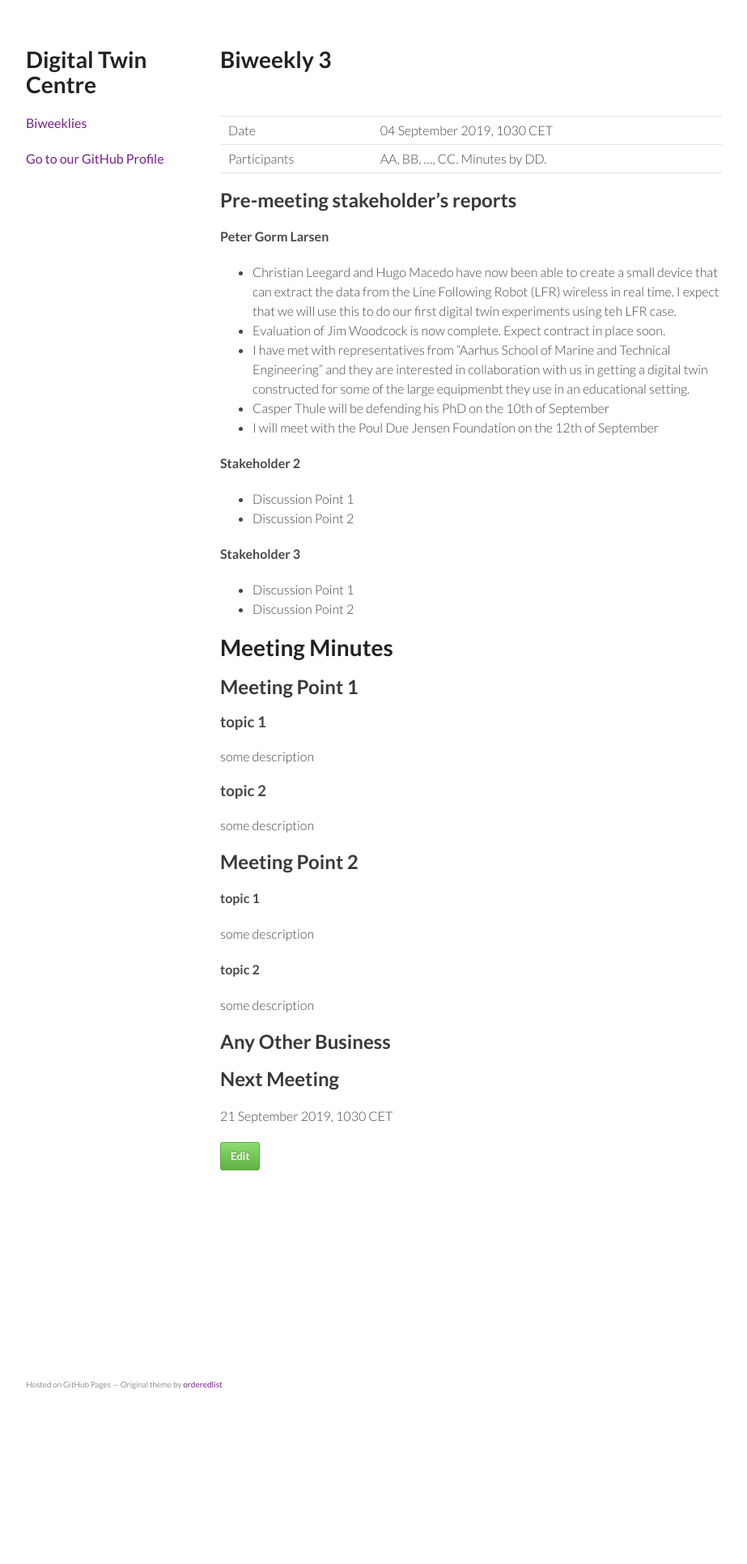
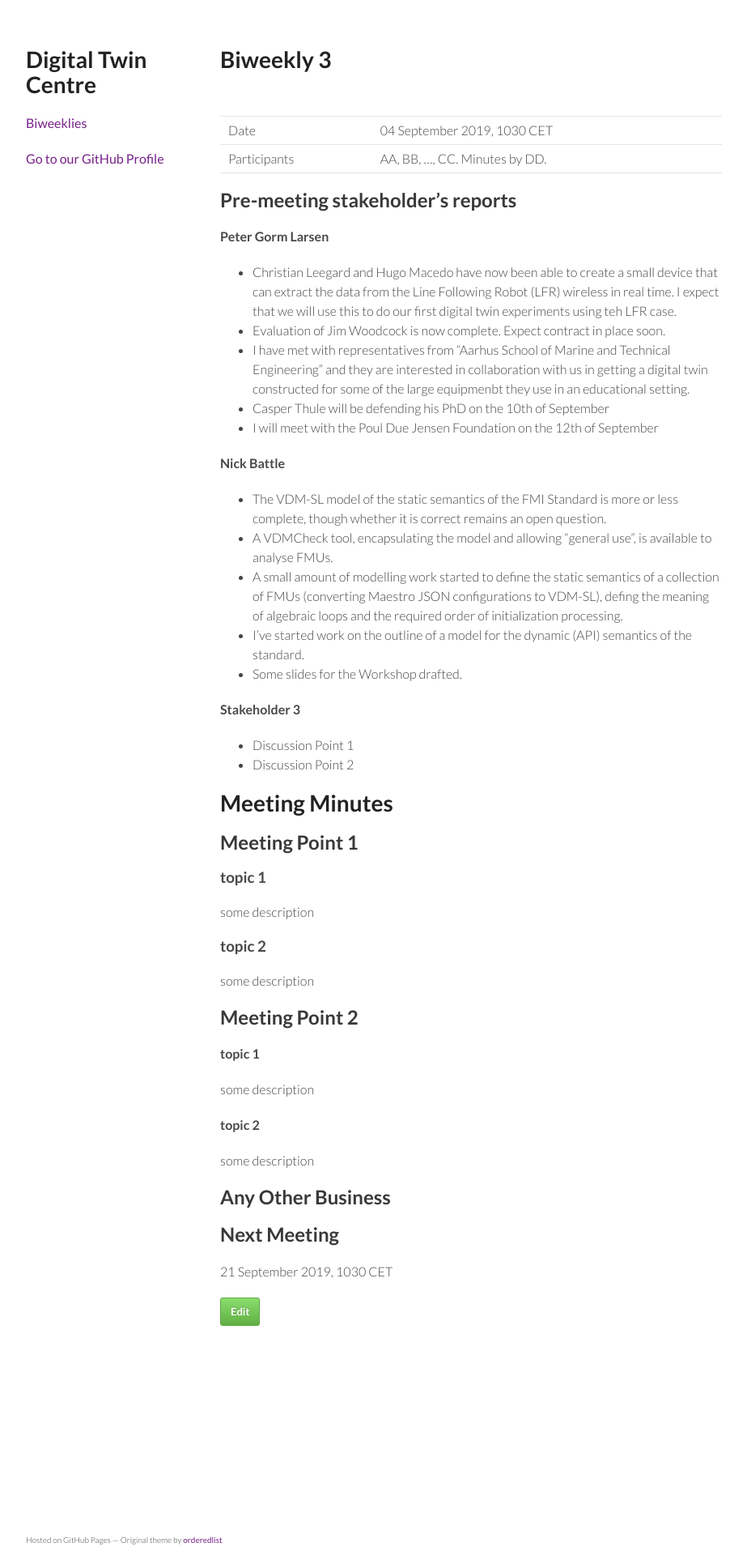
Before and after one commit to digitaltwincentre/digitaltwincentre.github.io, a Jekyll site: the page built from _biweeklies/Biweekly-3.md, in a window 1280 px wide. Shown: the whole page at 81% size, without its empty margins (178-1101 px from the left). Built offline with Jekyll 4.4.1, drawn with Linux system fonts in a browser that asks for light colours; nearby versions of some CDN libraries; before the commit the page ends 1739 px from its top, so only the background shows below that.

Commit message:
Update Biweekly-3.md

```diff
--- a/_biweeklies/Biweekly-3.md
+++ b/_biweeklies/Biweekly-3.md
@@ -29,9 +29,12 @@ private information must be stored elsewhere.  -->
 * Casper Thule will be defending his PhD on the 10th of September
 * I will meet with the Poul Due Jensen Foundation on the 12th of September
 
-#### Stakeholder 2
-* Discussion Point 1
-* Discussion Point 2
+#### Nick Battle
+* The VDM-SL model of the static semantics of the FMI Standard is more or less complete, though whether it is correct remains an open question.
+* A VDMCheck tool, encapsulating the model and allowing "general use", is available to analyse FMUs.
+* A small amount of modelling work started to define the static semantics of a collection of FMUs (converting Maestro JSON configurations to VDM-SL), defing the meaning of algebraic loops and the required order of initialization processing.
+* I've started work on the outline of a model for the dynamic (API) semantics of the standard.
+* Some slides for the Workshop drafted.
 
 #### Stakeholder 3
 * Discussion Point 1
```
